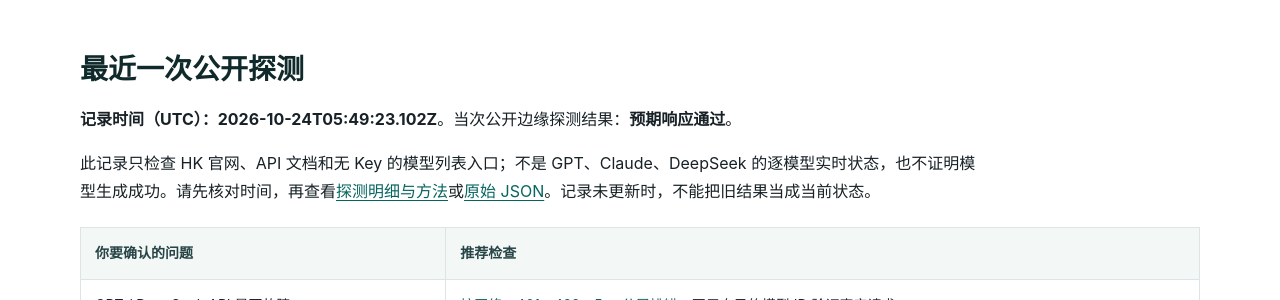
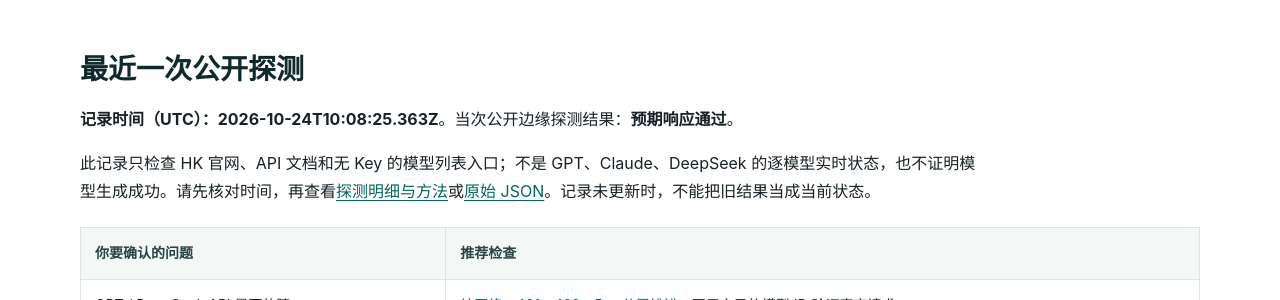
Before and after one commit to KKWANG4444/api-status, a Jekyll site: the page built from index.md, in a window 1280 px wide and 900 px high, scrolled down 364 px. Shown: the part 151-451 px from the top of the window. Built offline with Jekyll 4.4.1, drawn with Linux system fonts in a browser that asks for light colours.

Commit message:
chore: update public edge status

```diff
--- a/_data/status.json
+++ b/_data/status.json
@@ -1,7 +1,7 @@
 {
   "status": "operational",
-  "checked_at": "2026-10-24T05:49:23.102Z",
-  "duration_ms": 871,
+  "checked_at": "2026-10-24T10:08:25.363Z",
+  "duration_ms": 333,
   "overall": true,
   "components": [
     {
@@ -10,7 +10,7 @@
       "url": "https://www.aifast.hk/",
       "ok": true,
       "status": 200,
-      "elapsed_ms": 871,
+      "elapsed_ms": 236,
       "content_type": "text/html; charset=utf-8",
       "detail": "Expected public edge response"
     },
@@ -20,7 +20,7 @@
       "url": "https://api.aifast.hk/",
       "ok": true,
       "status": 200,
-      "elapsed_ms": 415,
+      "elapsed_ms": 284,
       "content_type": "text/html",
       "detail": "Expected public edge response"
     },
@@ -30,7 +30,7 @@
       "url": "https://www.aifast.hk/v1/models",
       "ok": true,
       "status": 401,
-      "elapsed_ms": 452,
+      "elapsed_ms": 234,
       "content_type": "application/json; charset=utf-8",
       "detail": "Expected public edge response"
     }
--- a/data/status.json
+++ b/data/status.json
@@ -1,7 +1,7 @@
 {
   "status": "operational",
-  "checked_at": "2026-10-24T05:49:23.102Z",
-  "duration_ms": 871,
+  "checked_at": "2026-10-24T10:08:25.363Z",
+  "duration_ms": 333,
   "overall": true,
   "components": [
     {
@@ -10,7 +10,7 @@
       "url": "https://www.aifast.hk/",
       "ok": true,
       "status": 200,
-      "elapsed_ms": 871,
+      "elapsed_ms": 236,
       "content_type": "text/html; charset=utf-8",
       "detail": "Expected public edge response"
     },
@@ -20,7 +20,7 @@
       "url": "https://api.aifast.hk/",
       "ok": true,
       "status": 200,
-      "elapsed_ms": 415,
+      "elapsed_ms": 284,
       "content_type": "text/html",
       "detail": "Expected public edge response"
     },
@@ -30,7 +30,7 @@
       "url": "https://www.aifast.hk/v1/models",
       "ok": true,
       "status": 401,
-      "elapsed_ms": 452,
+      "elapsed_ms": 234,
       "content_type": "application/json; charset=utf-8",
       "detail": "Expected public edge response"
     }
```
